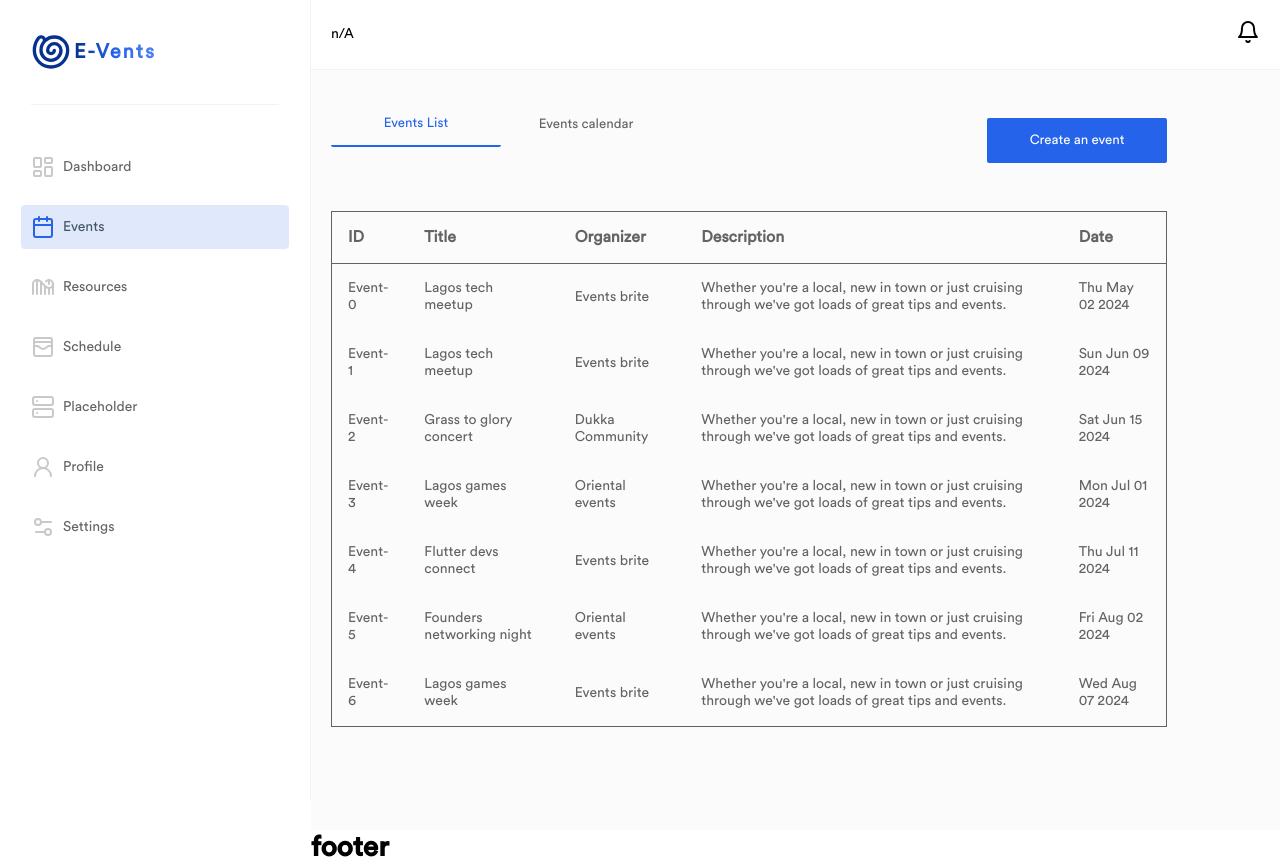
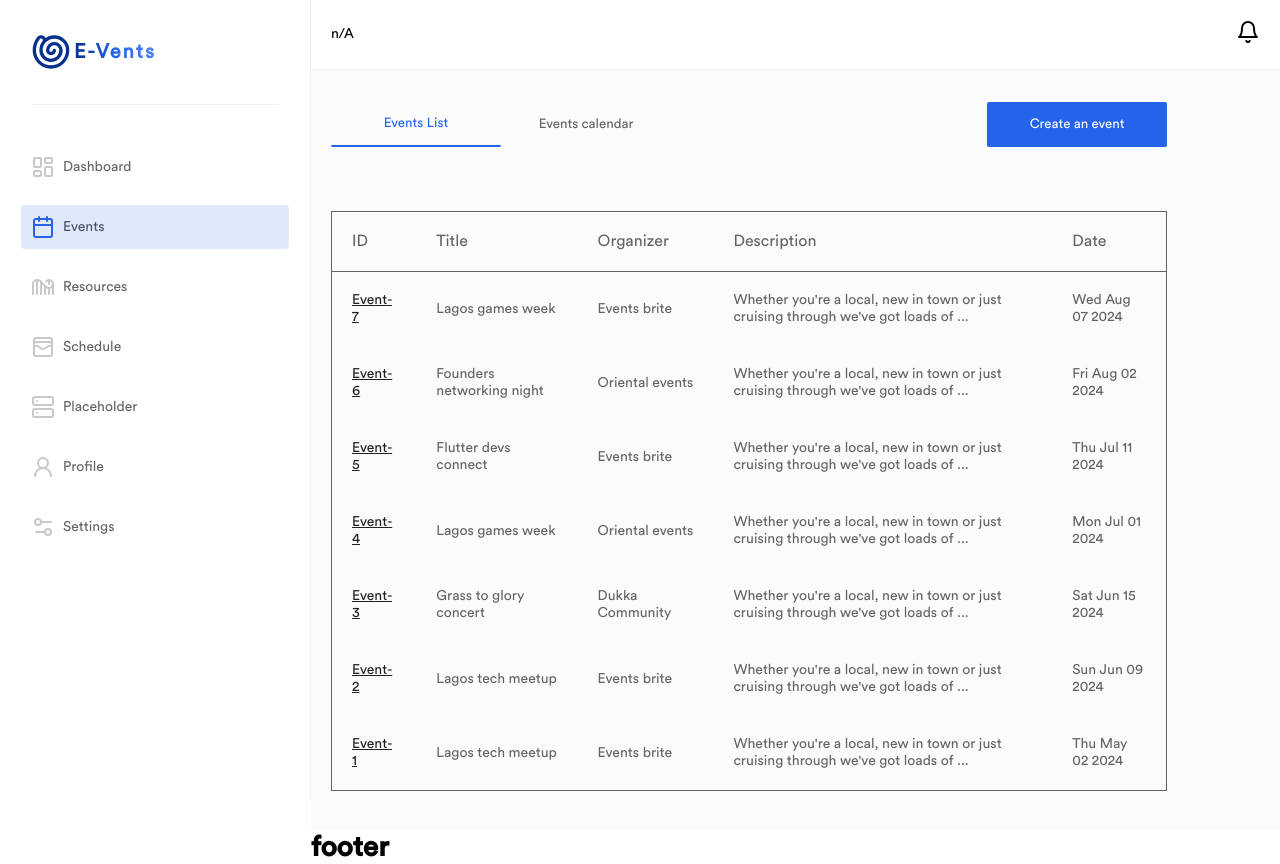
Before and after one commit to yemiOdetola/rid, a React (Create React App) app: page /events in a window 1280 px wide. Built offline with nearby package versions, Linux system fonts and the light colour scheme.

Commit message:
wip: edit, delete, create  event init

```diff
--- a/src/components/events-table.tsx
+++ b/src/components/events-table.tsx
@@ -1,22 +1,41 @@
 import React from "react";
 import { Event } from "../utils/data";
+import { CloudSnow } from "lucide-react";
 
 interface Props {
   events: Event[];
+  viewEvent: (event: Event) => void;
 }
 
-const EventsTable = ({ events }: Props) => {
+const EventsTable = ({ events, viewEvent }: Props) => {
   const renderTableRows = () => {
     return events.map((event, index) => (
       <tr key={`event-${index}`}>
-        <td data-column="ID">Event-{index}</td>
+        <td
+          className="underline"
+          data-column="ID"
+          onClick={() => viewEvent(event)}
+        >
+          Event-{event.id}
+        </td>
         <td data-column="Title">{event.title}</td>
         <td data-column="Organizer">{event.organizer}</td>
-        <td data-column="Description">{event.description}</td>
+        <td data-column="Description">
+          {event.description.substring(0, 80)}...
+        </td>
         <td data-column="Date">{event.start.toDateString()}</td>
       </tr>
-    ));
+    )).reverse();
   };
+
+  if (!events || events.length === 0) {
+    return (
+      <div className="empty-state">
+        <h3>No events</h3>
+        <CloudSnow size={80} />
+      </div>
+    );
+  }
 
   return (
     <table className="events">
--- a/src/index.tsx
+++ b/src/index.tsx
@@ -2,15 +2,16 @@ import React from "react";
 import ReactDOM from "react-dom/client";
 import App from "./App";
 import reportWebVitals from "./reportWebVitals";
+import { AppProvider } from "./store/Context";
 
 const root = ReactDOM.createRoot(
   document.getElementById("root") as HTMLElement
 );
 root.render(
   <React.StrictMode>
-    {/* <BrowserRouter> */}
-    <App />
-    {/* </BrowserRouter> */}
+    <AppProvider>
+      <App />
+    </AppProvider>
   </React.StrictMode>
 );
 
--- a/src/pages/dashboard.tsx
+++ b/src/pages/dashboard.tsx
@@ -52,7 +52,7 @@ export default function Dashboard() {
             <section className="events">
               <h2>Latest Events</h2>
               <div className="events-latest">
-                <EventsTable events={events} />
+                <EventsTable events={events} viewEvent={() => {}} />
               </div>
             </section>
           </div>
--- a/src/pages/events/edit-event.tsx
+++ b/src/pages/events/edit-event.tsx
@@ -1,11 +1,10 @@
-import React, { useEffect, useId, useState } from "react";
+import React, { useContext, useEffect, useId, useState } from "react";
 import { DateTime } from "luxon";
 import { Event } from "../../utils/data";
+import { AppContext } from "../../store/Context";
 
 interface EventFormProps {
-  // event: Event;
   event: Event | null;
-  onSave: (event: Event) => void;
   onCancel: () => void;
 }
 
@@ -20,10 +19,11 @@ const defaultEvent: Event = {
 
 export default function EditEvent({
   event: initialEvent,
-  onSave,
   onCancel,
 }: EventFormProps) {
-  const isCreateMode = !defaultEvent?.id;
+  const isCreateMode = !initialEvent?.id;
+  const newEventId = useId();
+  const { handleCreate, handleEdit } = useContext(AppContext)!;
   const [event, setEvent] = useState<Event>(initialEvent || defaultEvent);
 
   useEffect(() => {
@@ -39,15 +39,18 @@ export default function EditEvent({
   }, [initialEvent]);
 
   const handleChange = (prop: keyof Event, value: string | Date) => {
-    setEvent((prevEvent) => ({
-      ...prevEvent,
-      [prop]: value,
-    }));
+    setEvent((prevEvent) => ({ ...prevEvent, [prop]: value }));
   };
 
   const handleSubmit = (e: React.FormEvent) => {
     e.preventDefault();
-    onSave(event);
+    const payload = { ...event, id: isCreateMode ? newEventId : event.id };
+    if (isCreateMode) {
+      handleCreate(payload);
+    } else {
+      handleEdit(payload);
+    }
+    onCancel();
   };
 
   return (
@@ -78,7 +81,6 @@ export default function EditEvent({
             onChange={(e) => handleChange("end", new Date(e.target.value))}
           />
         </div>
-
         <div className="field">
           <label>Event description:</label>
           <textarea
--- a/src/pages/events/index.tsx
+++ b/src/pages/events/index.tsx
@@ -1,30 +1,22 @@
-import { useState } from "react";
+import { useContext, useState } from "react";
 import { DateTime } from "luxon";
 import { X } from "lucide-react";
 import { Calendar, luxonLocalizer } from "react-big-calendar";
 import { LayoutContainer } from "../../components/layout";
-import { Event, events } from "../../utils/data";
+import { Event } from "../../utils/data";
 import EventsTable from "../../components/events-table";
 import Drawer from "../../components/drawer";
 import EditEvent from "./edit-event";
 import EventDetails from "./event-details";
-
-const defaultEvent: Event = {
-  title: "",
-  description: "",
-  start: new Date(),
-  end: new Date(),
-  organizer: "",
-};
+import { AppContext } from "../../store/Context";
 
 export default function Events() {
+  const { events, deleteEvent } = useContext(AppContext)!;
   const [tab, setTab] = useState<"list" | "calendar">("list");
   const [drawerState, toggleDrawerState] = useState<boolean>(false);
   const [drawerType, setDrawerType] = useState<"edit" | "view">("view");
   const [currentEvent, setCurrentEvent] = useState<Event | null>(null);
   const localizer = luxonLocalizer(DateTime);
-
-  console.log('currentEvent:::', currentEvent);
 
   const viewEvent = (event: Event) => {
     setDrawerType("view");
@@ -38,9 +30,10 @@ export default function Events() {
     toggleDrawerState(true);
   };
 
-  const deleteEvent = (eventId: string) => {
+  const removeEvent = (eventId: string) => {
     if (window.confirm("Do you want to delete this event?")) {
-      console.log(eventId);
+      toggleDrawerState(false);
+      deleteEvent(eventId);
     }
   };
 
@@ -64,7 +57,9 @@ export default function Events() {
           </div>
           <button onClick={() => editEvent(null)}>Create an event</button>
         </div>
-        {tab === "list" ? <EventsTable events={events} /> : null}
+        {tab === "list" ? (
+          <EventsTable events={events} viewEvent={viewEvent} />
+        ) : null}
         {tab === "calendar" ? (
           <Calendar
             localizer={localizer}
@@ -83,7 +78,7 @@ export default function Events() {
         {drawerType === "edit" && (
           <EditEvent
             event={currentEvent}
-            onSave={(event) => console.log("event", event)}
+            // onSave={(event) => console.log("event", event)}
             onCancel={() => toggleDrawerState(false)}
           />
         )}
@@ -92,7 +87,7 @@ export default function Events() {
             currentEvent={currentEvent}
             toggleDrawerState={toggleDrawerState}
             editEvent={() => editEvent(currentEvent)}
-            deleteEvent={deleteEvent}
+            deleteEvent={removeEvent}
           />
         )}
       </Drawer>
--- /dev/null
+++ b/src/store/Context.tsx
@@ -0,0 +1,80 @@
+import React, { createContext, useEffect, useState } from "react";
+import { Event, events as baseEvents } from "../utils/data";
+
+export interface AppState {
+  events: Event[];
+  selectedEvent: Event | null;
+  handleCreate: (newEvent: Event) => void;
+  handleEdit: (updatedEvent: Event) => void;
+  deleteEvent: (eventId: string | number) => void;
+  setEvents: React.Dispatch<React.SetStateAction<Event[]>>;
+  setSelectedEvent: React.Dispatch<React.SetStateAction<Event | null>>;
+}
+
+const AppContext = createContext<AppState | undefined>(undefined);
+
+const AppProvider: React.FC<{ children: React.ReactNode }> = ({ children }) => {
+  const [selectedEvent, setSelectedEvent] = useState<Event | null>(null);
+  const [events, setEvents] = useState<Event[]>([]);
+
+  useEffect(() => {
+    const storedEvents = localStorage.getItem("events");
+    if (storedEvents !== null && storedEvents !== "[]") {
+      setEvents(JSON.parse(storedEvents));
+    } else {
+      setEvents(baseEvents);
+      localStorage.setItem("events", JSON.stringify(baseEvents));
+    }
+  }, []);
+
+  useEffect(() => {
+    localStorage.setItem("events", JSON.stringify(events));
+  }, [events]);
+
+  const handleCreate = (newEvent: Event) => {
+    setEvents((prevEvents) => {
+      const updatedEvents = [...prevEvents, newEvent];
+      localStorage.setItem("events", JSON.stringify(updatedEvents));
+      return updatedEvents;
+    });
+  };
+
+  const handleEdit = (updatedEvent: Event) => {
+    console.log("update", updatedEvent);
+    console.log("events 35", events);
+    const prevEvents: Event[] = [...events];
+    const updatedEvents: Event[] = [];
+
+    for (const evt of prevEvents) {
+      if (evt.id === updatedEvent.id) {
+        updatedEvents.push(updatedEvent);
+      } else {
+        updatedEvents.push(evt);
+      }
+    }
+
+    console.log("upEvjdsjkds", updatedEvents);
+    setEvents(updatedEvents);
+    localStorage.setItem("events", JSON.stringify(updatedEvents));
+  };
+
+  const deleteEvent = (eventId: string | number) => {
+    setEvents((prevEvents) =>
+      prevEvents.filter((event) => event.id !== eventId)
+    );
+  };
+
+  const state: AppState = {
+    events,
+    selectedEvent,
+    setEvents,
+    setSelectedEvent,
+    handleCreate,
+    handleEdit,
+    deleteEvent,
+  };
+
+  return <AppContext.Provider value={state}>{children}</AppContext.Provider>;
+};
+
+export { AppContext, AppProvider };
--- a/src/styles/components/_table.scss
+++ b/src/styles/components/_table.scss
@@ -2,7 +2,11 @@ table.events {
   width: 100%;
   border-collapse: collapse;
   border: 1px solid config.$gray;
-
+  .underline {
+    text-decoration: underline;
+    cursor: pointer;
+    color: config.$light-gray;
+  }
   th {
     font-weight: bold;
     font-size: config.$font-md;
@@ -12,8 +16,9 @@ table.events {
 
   td,
   th {
-    padding: 1rem;
+    padding: 1.25rem;
     text-align: left;
+    font-weight: 300;
     color: config.$gray;
   }
 
--- a/src/styles/pages/_events.scss
+++ b/src/styles/pages/_events.scss
@@ -8,7 +8,7 @@
     display: flex;
     justify-content: space-between;
     align-items: center;
-    margin-bottom: 2rem;
+    margin-bottom: 4rem;
     button {
       height: 45px;
       text-align: center;
@@ -23,7 +23,6 @@
       align-items: center;
       width: 90%;
       max-width: 340px;
-      margin: 0 0 2rem;
       button {
         background: none;
         width: 50%;
--- a/src/utils/data.ts
+++ b/src/utils/data.ts
@@ -59,7 +59,7 @@ export const events: Event[] = [
   {
     title: "Lagos tech meetup",
     organizer: "Events brite",
-    id: 12345,
+    id: 1,
     description:
       "Whether you're a local, new in town or just cruising through we've got loads of great tips and events.",
     start: new Date(2024, 4, 2),
@@ -68,7 +68,7 @@ export const events: Event[] = [
   {
     title: "Lagos tech meetup",
     organizer: "Events brite",
-    id: 12345,
+    id: 2,
     description:
       "Whether you're a local, new in town or just cruising through we've got loads of great tips and events.",
     start: new Date(2024, 5, 9),
@@ -77,7 +77,7 @@ export const events: Event[] = [
   {
     title: "Grass to glory concert",
     organizer: "Dukka Community",
-    id: 12345,
+    id: 3,
     description:
       "Whether you're a local, new in town or just cruising through we've got loads of great tips and events.",
     start: new Date(2024, 5, 15),
@@ -86,7 +86,7 @@ export const events: Event[] = [
   {
     title: "Lagos games week",
     organizer: "Oriental events",
-    id: 12345,
+    id: 4,
     description:
       "Whether you're a local, new in town or just cruising through we've got loads of great tips and events.",
     start: new Date(2024, 6, 1),
@@ -95,7 +95,7 @@ export const events: Event[] = [
   {
     title: "Flutter devs connect",
     organizer: "Events brite",
-    id: 12345,
+    id: 5,
     description:
       "Whether you're a local, new in town or just cruising through we've got loads of great tips and events.",
     start: new Date(2024, 6, 11),
@@ -104,7 +104,7 @@ export const events: Event[] = [
   {
     title: "Founders networking night",
     organizer: "Oriental events",
-    id: 12345,
+    id: 6,
     description:
       "Whether you're a local, new in town or just cruising through we've got loads of great tips and events.",
     start: new Date(2024, 7, 2),
@@ -113,7 +113,7 @@ export const events: Event[] = [
   {
     title: "Lagos games week",
     organizer: "Events brite",
-    id: 12345,
+    id: 7,
     description:
       "Whether you're a local, new in town or just cruising through we've got loads of great tips and events.",
     start: new Date(2024, 7, 7),
```
Also changed, not shown: src/store/state.ts (added, +10 -0 lines).
